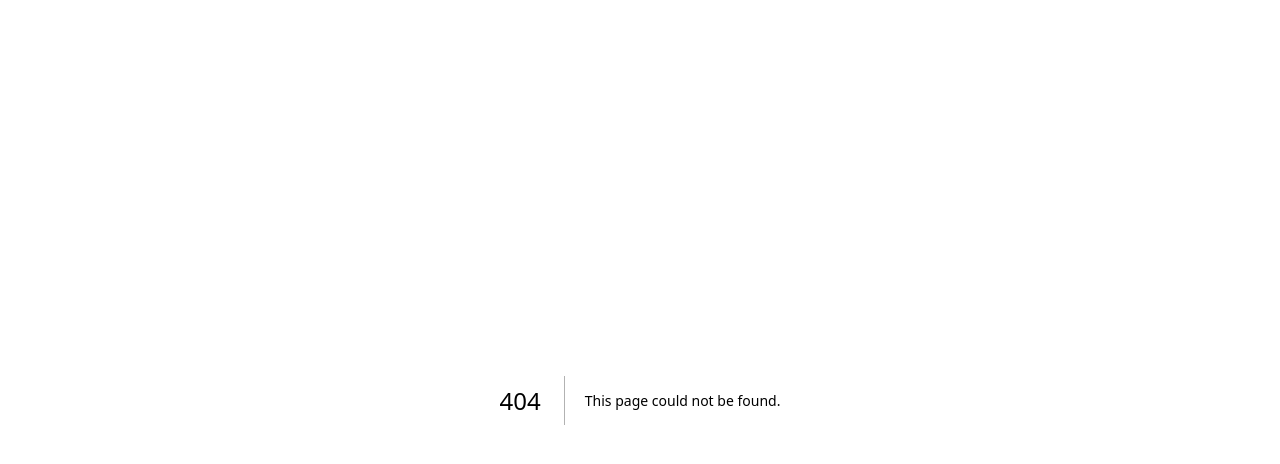
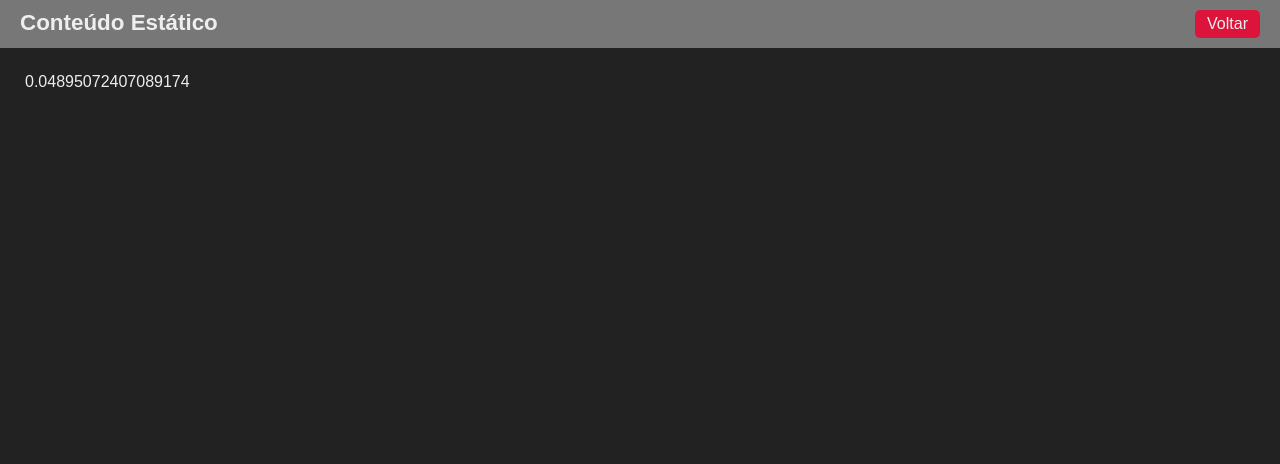
Before and after one commit to Marcelojr29/Aulao_Nextjs, a Next.js app: page /estatico in a window 1280 px wide. Before the commit this address had no page. Shown: the top 464 px of the page. Built offline with nearby package versions, Linux system fonts and the light colour scheme.

Commit message:
conteudo estático

```diff
--- /dev/null
+++ b/src/pages/estatico.jsx
@@ -0,0 +1,17 @@
+import Layout from "@/components/Layout";
+
+export async function getStaticProps() {
+    return {
+        props: {
+            numero: Math.random()
+        }
+    }
+}
+
+export default function Estatico(props) {
+    return (
+        <Layout titulo="Conteúdo Estático">
+            <div>{props.numero}</div>
+        </Layout>
+    )
+}
--- a/src/pages/index.jsx
+++ b/src/pages/index.jsx
@@ -16,8 +16,9 @@ export default function Inicio() {
       <Navegador texto="JSX" destino="/jsx" cor="crimson" />
       <Navegador texto="Navegação #01" destino="/navegacao" cor="green" />
       <Navegador texto="Navegação #02" destino="/cliente/am-2/123" cor="blue" />
-      <Navegador texto="Componente com estado" destino="/estado" cor="pink" />
+      <Navegador texto="Componente com estado" destino="/estado" cor="#a45b71" />
       <Navegador texto="Integração com API #01" destino="/integracao_1" cor="#42a9a9" />
+      <Navegador texto="Conteúdo Estático" destino="/estatico" cor="#fa054a" />
     </div>
   );
 }
```
